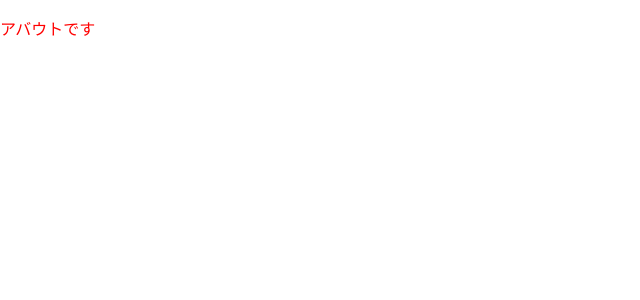
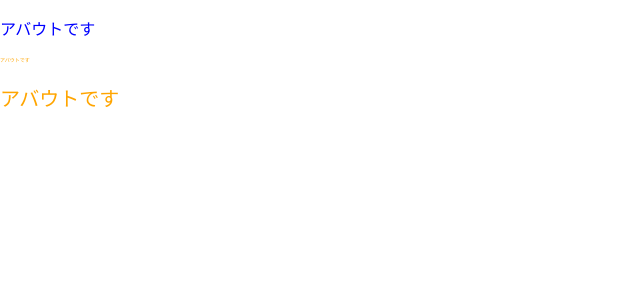
Before and after one commit to kt-sygo0921/sample_mdi, a Next.js app: page /about in a window 1280 px wide. Shown: the top 300 px of the page, without its empty margins (0-640 px from the left). Built offline with nearby package versions, Linux system fonts and the light colour scheme.

Commit message:
add sample style

```diff
--- a/pages/about.tsx
+++ b/pages/about.tsx
@@ -1,14 +1,25 @@
 import React from 'react'
 import styled from '@emotion/styled'
 
+type prpos = {
+  size: "l" | "s"
+}
+
 const StyledP = styled.p`
-  color: red;
+  color: blue;
+`
+
+const StyledP2 = styled.p<prpos>`
+  color: orange;
+  font-size: ${(props) => props.size === "l" ? "20px" : "5px"};
 `
 
 const About = () =>  {
   return (
     <div>
       <StyledP>アバウトです</StyledP>
+      <StyledP2 size='s'>アバウトです</StyledP2>
+      <StyledP2 size='l'>アバウトです</StyledP2>
     </div>
   )
 }
```
